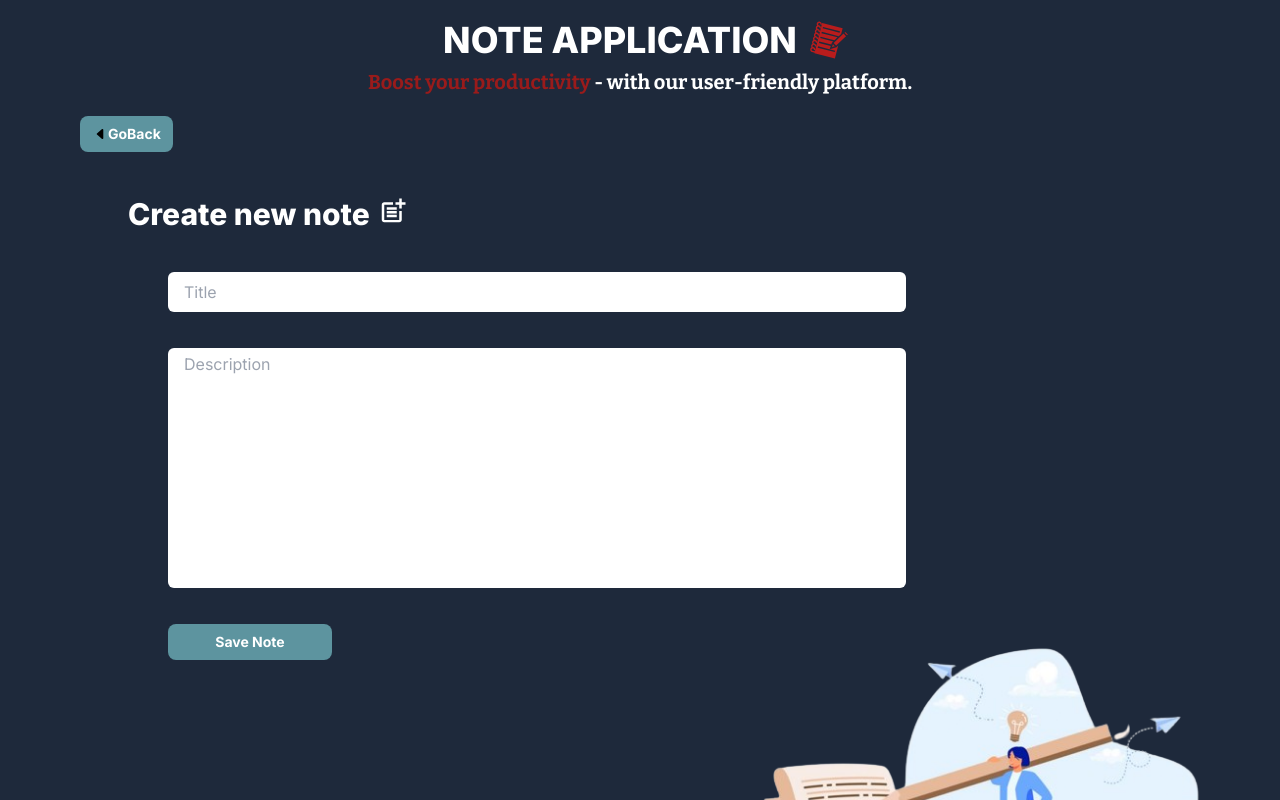
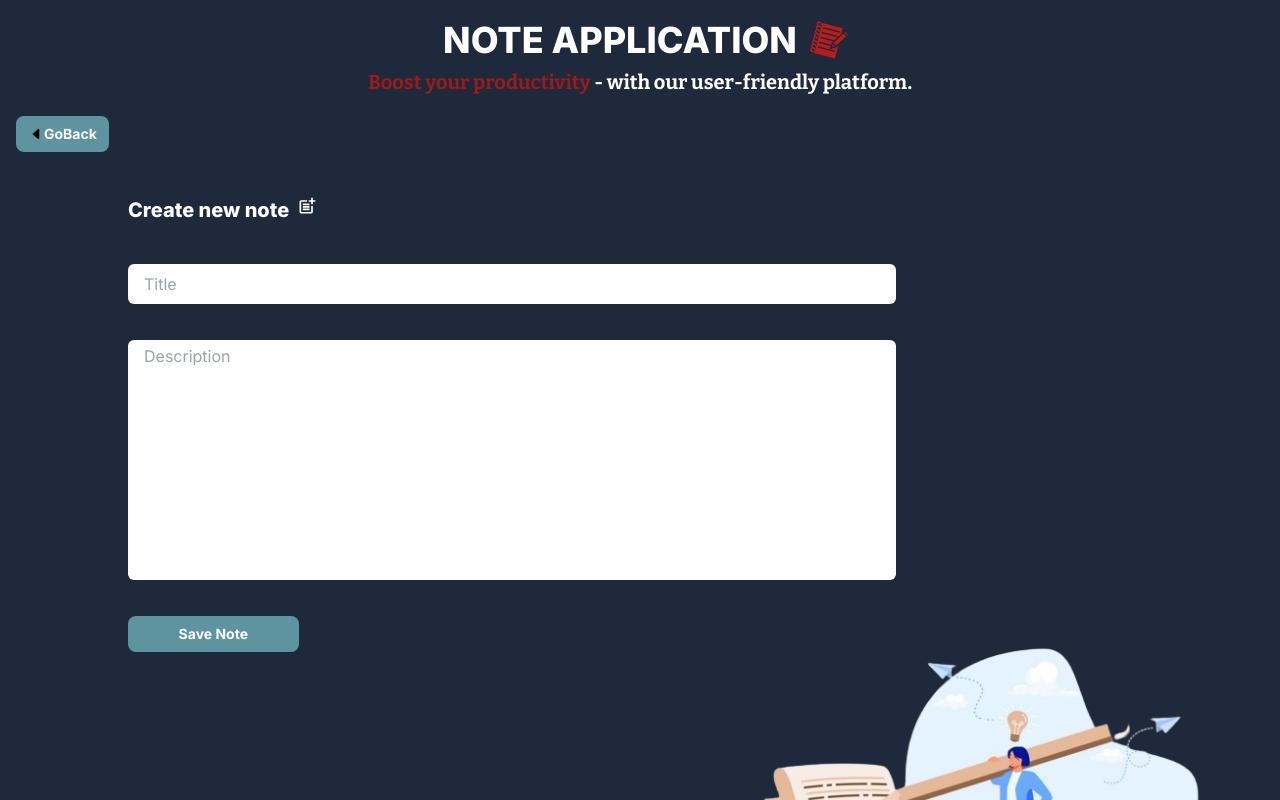
Before and after one commit to Ranahansa/next-note-application-, a Next.js app: page /create in a window 1280 px wide. Shown: the top 800 px of the page. Built offline with nearby package versions, Linux system fonts and the light colour scheme.

Commit message:
Refactor styling in create page component

```diff
--- a/app/create/page.tsx
+++ b/app/create/page.tsx
@@ -49,22 +49,22 @@ const page = () => {
 
 
     return (
-        <div>
+        <div className='sm:px-4'>
             <Link href="/">
-                <button className="bg-[#64a0aa] hover: bg-[#64a0aa]/90 text-white font-bold rounded-lg text-sm px-3 py-2 text-center inline-flex dark:focus:ring-[#64a0aa]/50 mt-4 sm:mt-0 ml-20 ">
+                <button className="bg-[#64a0aa] hover: bg-[#64a0aa]/90 text-white font-bold rounded-lg text-sm px-3 py-2 text-center inline-flex dark:focus:ring-[#64a0aa]/50 mt-4 sm:mt-0 ml-20 sm:ml-0">
                     <IoCaretBack className="w-4 h-4 mt-[0.15rem] text-black" />
                     GoBack
                 </button>
             </Link>
             <div className="max-w-5xl mx-auto pt-5">
                 {/* Container for the title and form */}
-                <span className="text-2xl sm:text-3xl font-extrabold flex pt-6">
+                <span className="text-2xl sm:text-xl font-extrabold flex pt-6">
                     Create new note
                     <MdOutlinePostAdd className="ml-2" />
                 </span>
                 <form
                 onSubmit={handleSubmit}
-                className="flex flex-col gap-9 text-black mb-10 ml-10">
+                className="flex flex-col gap-9 text-black mb-10 ml-4 sm:ml-0">
                     <input
                         type="text"
                         name="title"
```
